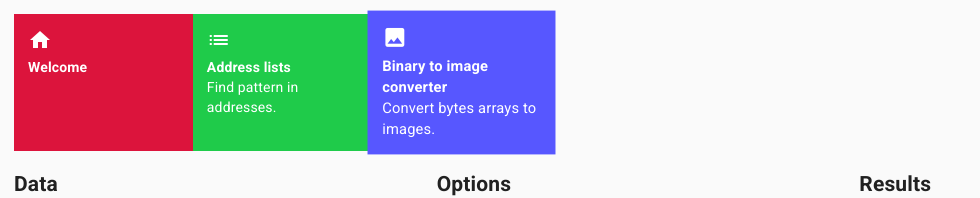
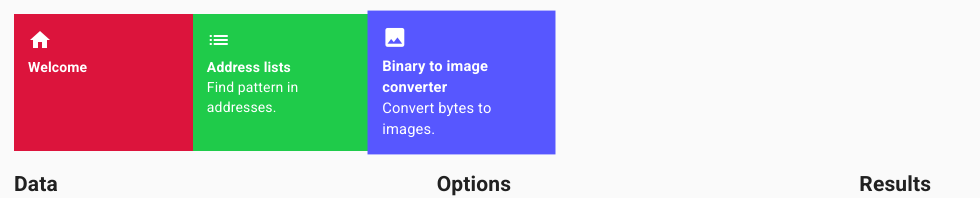
Before and after one commit to maluramichael/re-web-tools, a React (Create React App) app: page /binary-converter in a window 1280 px wide. Shown: the top 198 px of the page, without its empty margins (0-980 px from the left). Built offline with nearby package versions, Linux system fonts and the light colour scheme.

Commit message:
Change tool description

```diff
--- a/src/routes/binary-converter/index.jsx
+++ b/src/routes/binary-converter/index.jsx
@@ -21,7 +21,7 @@ import { useStyles } from '../../lib/styles';
 
 export const Meta = {
   title: 'Binary to image converter',
-  description: 'Convert bytes arrays to images.',
+  description: 'Convert bytes to images.',
   color: '#5757FF'
 };
 
```
